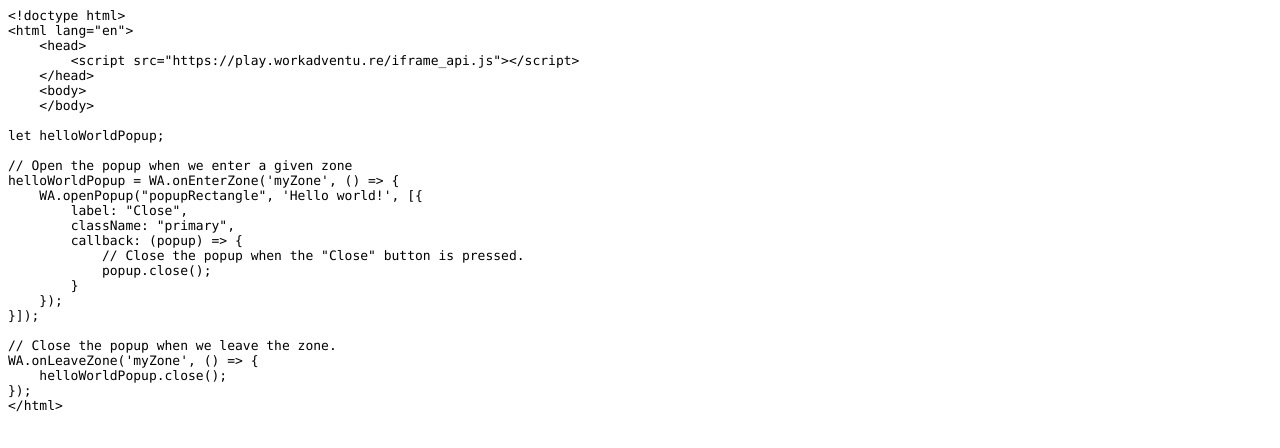
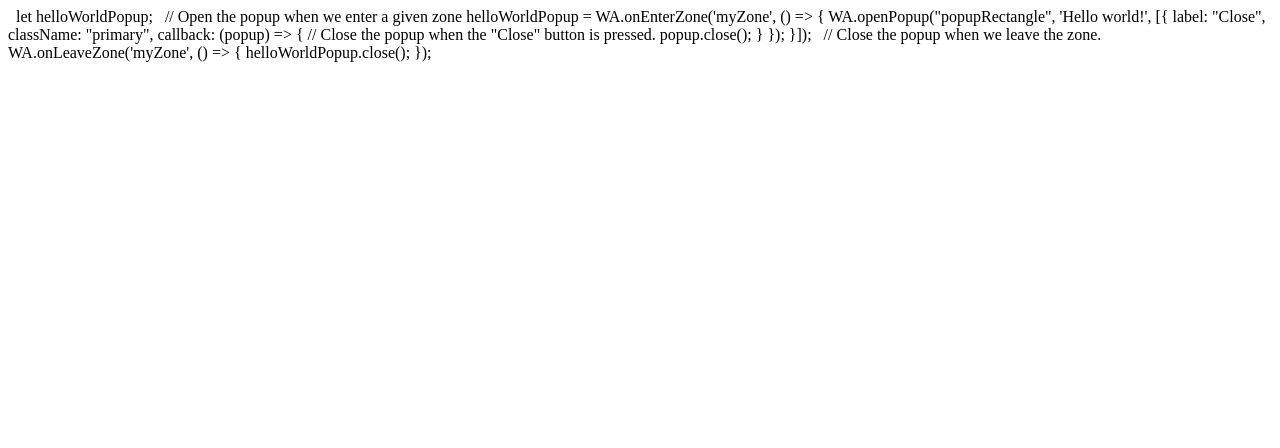
Before and after one commit to DGBbwt/90er, a website built with webpack: page iframe.html in a window 1280 px wide. Built offline with nearby package versions, Linux system fonts and the light colour scheme; a script that the page names is missing.

Commit message:
Deploying to gh-pages from master @ 403d007a283a00b05cc855684205b5cdbfec3afb 🚀

```diff
--- a/iframe.html
+++ b/iframe.html
@@ -1,49 +1,27 @@
-<!DOCTYPE html PUBLIC "-//W3C//DTD HTML 4.01//EN" "http://www.w3.org/TR/html4/strict.dtd">
-<html>
-<head>
-  <meta http-equiv="Content-Type" content="text/html; charset=utf-8">
-  <meta http-equiv="Content-Style-Type" content="text/css">
-  <title></title>
-  <meta name="Generator" content="Cocoa HTML Writer">
-  <meta name="CocoaVersion" content="2022.3">
-  <style type="text/css">
-    p.p1 {margin: 0.0px 0.0px 0.0px 0.0px; font: 13.0px Menlo; color: #000000; -webkit-text-stroke: #505d93; background-color: #000000; background-color: rgba(0, 0, 0, 0)}
-    p.p2 {margin: 0.0px 0.0px 0.0px 0.0px; font: 13.0px Menlo; color: #000000; -webkit-text-stroke: #f6f6ef; background-color: #000000; background-color: rgba(0, 0, 0, 0)}
-    p.p3 {margin: 0.0px 0.0px 0.0px 0.0px; font: 13.0px Menlo; color: #000000; -webkit-text-stroke: #eefc7a; background-color: #000000; background-color: rgba(0, 0, 0, 0)}
-    p.p4 {margin: 0.0px 0.0px 0.0px 0.0px; font: 13.0px Menlo; color: #000000; -webkit-text-stroke: #f6f6ef; background-color: #000000; background-color: rgba(0, 0, 0, 0); min-height: 15.0px}
-    span.s1 {font-kerning: none}
-    span.s2 {font-kerning: none; -webkit-text-stroke: 0px #eefc7a}
-    span.s3 {font-kerning: none; -webkit-text-stroke: 0px #f6f6ef}
-    span.s4 {font-kerning: none; -webkit-text-stroke: 0px #7ce4fc}
-  </style>
-</head>
-<body>
-<p class="p1"><span class="s1">&lt;!doctype html&gt;</span></p>
-<p class="p2"><span class="s1">&lt;</span><span class="s2">html</span><span class="s1"> lang=</span><span class="s2">"en"</span><span class="s1">&gt;</span></p>
-<p class="p2"><span class="s1"><span class="Apple-converted-space">    </span>&lt;</span><span class="s2">head</span><span class="s1">&gt;</span></p>
-<p class="p3"><span class="s3"><span class="Apple-converted-space">        </span>&lt;</span><span class="s1">script</span><span class="s3"> src=</span><span class="s1">"https://play.workadventu.re/iframe_api.js"</span><span class="s3">&gt;&lt;/</span><span class="s1">script</span><span class="s3">&gt;</span></p>
-<p class="p2"><span class="s1"><span class="Apple-converted-space">    </span>&lt;/</span><span class="s2">head</span><span class="s1">&gt;</span></p>
-<p class="p2"><span class="s1"><span class="Apple-converted-space">    </span>&lt;</span><span class="s2">body</span><span class="s1">&gt;</span></p>
-<p class="p2"><span class="s1"><span class="Apple-converted-space">    </span>&lt;/</span><span class="s2">body</span><span class="s1">&gt;</span></p>
-<p class="p4"><span class="s1"></span><br></p>
-<p class="p2"><span class="s4">let</span><span class="s1"> helloWorldPopup;</span></p>
-<p class="p4"><span class="s1"></span><br></p>
-<p class="p1"><span class="s1">// Open the popup when we enter a given zone</span></p>
-<p class="p2"><span class="s1">helloWorldPopup = WA.onEnterZone(</span><span class="s2">'myZone'</span><span class="s1">, () =&gt; {</span></p>
-<p class="p3"><span class="s3"><span class="Apple-converted-space">    </span>WA.openPopup(</span><span class="s1">"popupRectangle"</span><span class="s3">, </span><span class="s1">'Hello world!'</span><span class="s3">, [{</span></p>
-<p class="p2"><span class="s1"><span class="Apple-converted-space">        </span>label: </span><span class="s2">"Close"</span><span class="s1">,</span></p>
-<p class="p2"><span class="s1"><span class="Apple-converted-space">        </span>className: </span><span class="s2">"primary"</span><span class="s1">,</span></p>
-<p class="p2"><span class="s1"><span class="Apple-converted-space">        </span>callback: (popup) =&gt; {</span></p>
-<p class="p1"><span class="s3"><span class="Apple-converted-space">            </span></span><span class="s1">// Close the popup when the "Close" button is pressed.</span></p>
-<p class="p2"><span class="s1"><span class="Apple-converted-space">            </span>popup.close();</span></p>
-<p class="p2"><span class="s1"><span class="Apple-converted-space">        </span>}</span></p>
-<p class="p2"><span class="s1"><span class="Apple-converted-space">    </span>});</span></p>
-<p class="p2"><span class="s1">}]);</span></p>
-<p class="p4"><span class="s1"></span><br></p>
-<p class="p1"><span class="s1">// Close the popup when we leave the zone.</span></p>
-<p class="p2"><span class="s1">WA.onLeaveZone(</span><span class="s2">'myZone'</span><span class="s1">, () =&gt; {</span></p>
-<p class="p2"><span class="s1"><span class="Apple-converted-space">    </span>helloWorldPopup.close();</span></p>
-<p class="p2"><span class="s1">});</span></p>
-<p class="p3"><span class="s3">&lt;/</span><span class="s1">html</span><span class="s3">&gt;</span></p>
-</body>
+<!doctype html>
+<html lang="en">
+    <head>
+        <script src="https://play.workadventu.re/iframe_api.js"></script>
+    </head>
+    <body>
+    </body>
+
+let helloWorldPopup;
+
+// Open the popup when we enter a given zone
+helloWorldPopup = WA.onEnterZone('myZone', () => {
+    WA.openPopup("popupRectangle", 'Hello world!', [{
+        label: "Close",
+        className: "primary",
+        callback: (popup) => {
+            // Close the popup when the "Close" button is pressed.
+            popup.close();
+        }
+    });
+}]);
+
+// Close the popup when we leave the zone.
+WA.onLeaveZone('myZone', () => {
+    helloWorldPopup.close();
+});
 </html>
```
Also changed, not shown: 1 other file.
